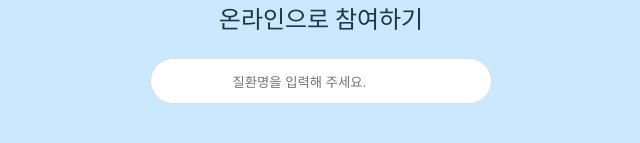
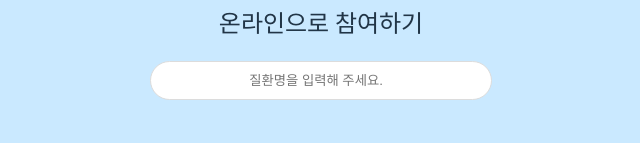
Before and after one commit to eatdrink0507/autocomplete-search, a React (Vite) app: page / in a window 1280 px wide. Shown: the part 375-518 px from the top of the page, without its empty margins (319-959 px from the left). Built offline with nearby package versions, Linux system fonts and the light colour scheme.

Commit message:
Style : Input CSS 변경

```diff
--- a/src/InputComponent/InputComponent.module.css
+++ b/src/InputComponent/InputComponent.module.css
@@ -2,10 +2,11 @@
   border-radius: 45px;
   border: 1px solid gainsboro;
   background-color: white;
-  width: 300px;
-
-  padding: 10px 20px;
+  width: 240px;
+  padding: 10px 50px;
   align-items: center;
+  display: grid;
+  grid-template-columns: 230px 20px;
 }
 
 input {
@@ -13,4 +14,5 @@ input {
   &:focus {
     outline: none;
   }
+  text-align: center;
 }
```
